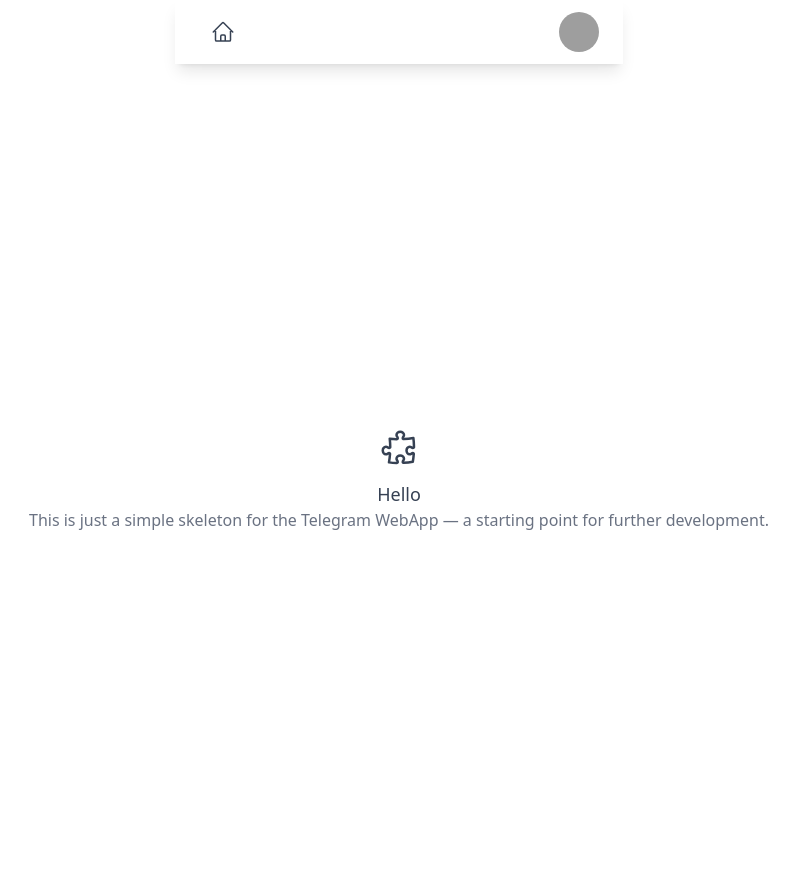
After one commit to sibeardev/webapp_telegram_django, a Django app: page /bot/ in a window 1280 px wide. The commit adds this page. Shown: the whole page, without its empty margins (241-1040 px from the left). Run offline with Django 5.2, Linux system fonts and the light colour scheme; the visitor is signed in with stand-in values (Sample User, id 1); style sheets or scripts are compiled from the project's sources; parts of the project's set-up code (start-up, migrations or seed data) failed here and were passed over; some libraries are stand-ins or nearby versions; grey boxes are pictures that could not be loaded.

Commit message:
feat: added main page

```diff
--- a/bot/templates/auth.html
+++ b/bot/templates/auth.html
@@ -6,7 +6,8 @@
     <meta charset="UTF-8">
     <title>Authorization</title>
     <script src="https://telegram.org/js/telegram-web-app.js"></script>
-    <script src="{% static 'js/telegram_auth.js' %}"></script>
+    <script src="{% static 'js/telegram.js' %}"></script>
+    <script src="{% static 'js/api.js' %}"></script>
     <script>
         let tg = window.Telegram.WebApp;
         let csrfToken = '{{ csrf_token }}';
@@ -20,7 +21,7 @@
                 alert("This page works only in Telegram WebApp.");
                 return;
             }
-            authWithTelegram("{% url 'bot:auth' %}", tg, csrfToken);
+            authWithTelegram("{% url 'bot:auth' %}", tg, csrfToken, "{% url 'bot:main' %}");
             tg.ready();
             tg.expand();
         });
--- /dev/null
+++ b/bot/templates/main.html
@@ -0,0 +1,21 @@
+{% extends 'base.html' %}
+{% load static %}
+
+{% block content %}
+<div class="flex justify-center items-center min-h-screen bg-white dark:bg-black">
+    <div class="flex items-center p-3">
+        <div class="mx-3 text-center">
+            <div class="mb-3">
+                <svg xmlns="http://www.w3.org/2000/svg" fill="none" viewBox="0 0 24 24" stroke-width="1.5"
+                    stroke="currentColor" class="size-10 text-gray-700 dark:text-gray-200 mx-auto">
+                    <path stroke-linecap="round" stroke-linejoin="round"
+                        d="M14.25 6.087c0-.355.186-.676.401-.959.221-.29.349-.634.349-1.003 0-1.036-1.007-1.875-2.25-1.875s-2.25.84-2.25 1.875c0 .369.128.713.349 1.003.215.283.401.604.401.959v0a.64.64 0 0 1-.657.643 48.39 48.39 0 0 1-4.163-.3c.186 1.613.293 3.25.315 4.907a.656.656 0 0 1-.658.663v0c-.355 0-.676-.186-.959-.401a1.647 1.647 0 0 0-1.003-.349c-1.036 0-1.875 1.007-1.875 2.25s.84 2.25 1.875 2.25c.369 0 .713-.128 1.003-.349.283-.215.604-.401.959-.401v0c.31 0 .555.26.532.57a48.039 48.039 0 0 1-.642 5.056c1.518.19 3.058.309 4.616.354a.64.64 0 0 0 .657-.643v0c0-.355-.186-.676-.401-.959a1.647 1.647 0 0 1-.349-1.003c0-1.035 1.008-1.875 2.25-1.875 1.243 0 2.25.84 2.25 1.875 0 .369-.128.713-.349 1.003-.215.283-.4.604-.4.959v0c0 .333.277.599.61.58a48.1 48.1 0 0 0 5.427-.63 48.05 48.05 0 0 0 .582-4.717.532.532 0 0 0-.533-.57v0c-.355 0-.676.186-.959.401-.29.221-.634.349-1.003.349-1.035 0-1.875-1.007-1.875-2.25s.84-2.25 1.875-2.25c.37 0 .713.128 1.003.349.283.215.604.401.96.401v0a.656.656 0 0 0 .658-.663 48.422 48.422 0 0 0-.37-5.36c-1.886.342-3.81.574-5.766.689a.578.578 0 0 1-.61-.58v0Z" />
+                </svg>
+            </div>
+            <h2 class="text-lg font-medium text-gray-700 dark:text-gray-200">Hello</h2>
+            <p class="text-gray-500 dark:text-gray-400">This is just a simple skeleton for the Telegram WebApp — a
+                starting point for further development.</p>
+        </div>
+    </div>
+</div>
+{% endblock %}
--- a/bot/urls.py
+++ b/bot/urls.py
@@ -1,10 +1,11 @@
 from django.urls import path
 from django.views.decorators.csrf import csrf_exempt
 
-from .views import TelegramAuthView, TelegramBotWebhookView
+from .views import MainPageView, TelegramAuthView, TelegramBotWebhookView
 
 app_name = "bot"
 urlpatterns = [
+    path("", MainPageView.as_view(), name="main"),
     path(
         "update/",
         csrf_exempt(TelegramBotWebhookView.as_view()),
--- a/bot/views.py
+++ b/bot/views.py
@@ -5,8 +5,10 @@ import traceback
 
 from django.conf import settings
 from django.contrib.auth import login
+from django.contrib.auth.mixins import LoginRequiredMixin
 from django.http import HttpRequest, JsonResponse
 from django.shortcuts import render
+from django.urls import reverse_lazy
 from django.views import View
 from telegram import Update
 from telegram.error import TelegramError
@@ -71,3 +73,11 @@ class TelegramAuthView(View):
         login(request, user)
 
         return JsonResponse({"ok": True, "user": user.username})
+
+
+class MainPageView(LoginRequiredMixin, View):
+    template_name = "main.html"
+    login_url = reverse_lazy("bot:auth")
+
+    def get(self, request: HttpRequest, *args, **kwargs):
+        return render(request, self.template_name)
--- /dev/null
+++ b/static/js/telegram.js
@@ -0,0 +1,26 @@
+function checkTelegramWebApp(tg) {
+  if (typeof tg === "undefined") {
+    console.error("Not running inside Telegram WebApp");
+    return false;
+  }
+
+  if (!tg.initData || tg.initData.length === 0) {
+    console.error("Telegram WebApp initData is missing");
+    return false;
+  }
+
+  return true;
+}
+
+function setTheme(tg) {
+  const htmlTag = document.documentElement;
+  if (!tg || !tg.colorScheme) return;
+
+  if (tg.colorScheme === "light") {
+    htmlTag.classList.remove("dark");
+    htmlTag.classList.add("light");
+  } else {
+    htmlTag.classList.remove("light");
+    htmlTag.classList.add("dark");
+  }
+}
--- /dev/null
+++ b/templates/base.html
@@ -0,0 +1,52 @@
+{% load static %}
+<!DOCTYPE html>
+<html lang="ru">
+
+<head>
+  <meta charset="UTF-8" />
+  <meta name="viewport" content="width=device-width, initial-scale=1, maximum-scale=1, user-scalable=no" />
+  <meta name="theme-color" content="#ffffff" />
+  <title></title>
+  <link rel="stylesheet" href="{% static 'css/dist.css' %}" />
+  <script src="https://telegram.org/js/telegram-web-app.js"></script>
+  <script src="{% static 'js/telegram.js' %}"></script>
+  <script>
+    let tg = window.Telegram.WebApp
+    let csrf_token = '{{csrf_token}}'
+  </script>
+</head>
+
+<body class="text-gray-900 font-sans bg-white dark:bg-black">
+  {% block header %}
+  <div
+    class="flex items-center justify-between bg-white bg-opacity-80 backdrop-blur-md px-6 py-3 shadow-lg max-w-md mx-auto transition-all duration-300 hover:shadow-xl hover:bg-opacity-90 dark:bg-zinc-900">
+    <a href="{% url 'bot:main' %}"
+      class="text-gray-600 hover:text-gray-800 mx-2 transition-all duration-200 ease-in-out rounded-full p-1">
+      <svg xmlns="http://www.w3.org/2000/svg" fill="none" viewBox="0 0 24 24" stroke-width="1.5" stroke="currentColor"
+        class="size-6 text-gray-700 dark:text-gray-200 mx-auto">
+        <path stroke-linecap="round" stroke-linejoin="round"
+          d="m2.25 12 8.954-8.955c.44-.439 1.152-.439 1.591 0L21.75 12M4.5 9.75v10.125c0 .621.504 1.125 1.125 1.125H9.75v-4.875c0-.621.504-1.125 1.125-1.125h2.25c.621 0 1.125.504 1.125 1.125V21h4.125c.621 0 1.125-.504 1.125-1.125V9.75M8.25 21h8.25" />
+      </svg>
+    </a>
+    <a id="profile-link" href="#">
+      <img class="w-10 h-10 rounded-full" src="{{ user.photo_url|default:'#' }}" alt="{{ user.username }}">
+    </a>
+  </div>
+  {% endblock %}
+
+  <main class="min-h-screen flex flex-col p-4">
+    {% block content %}
+    {% endblock %}
+  </main>
+
+  <script>
+    window.addEventListener('DOMContentLoaded', () => {
+      setTheme(tg)
+      tg.onEvent("themeChanged", () => setTheme(tg));
+    })
+    tg.ready();
+    tg.expand();
+  </script>
+</body>
+
+</html>
```
Also changed, not shown: static/js/api.js (renamed from static/js/telegram_auth.js, +3 -17 lines).
